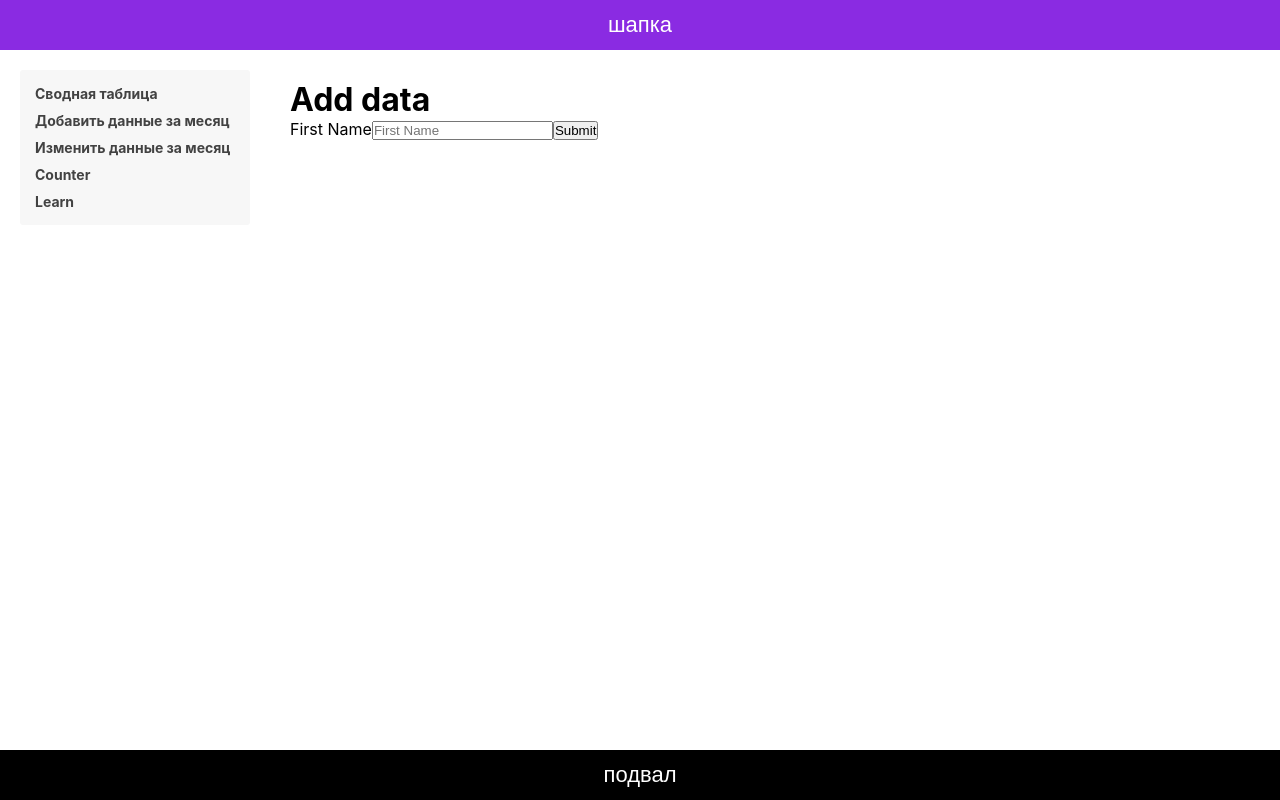
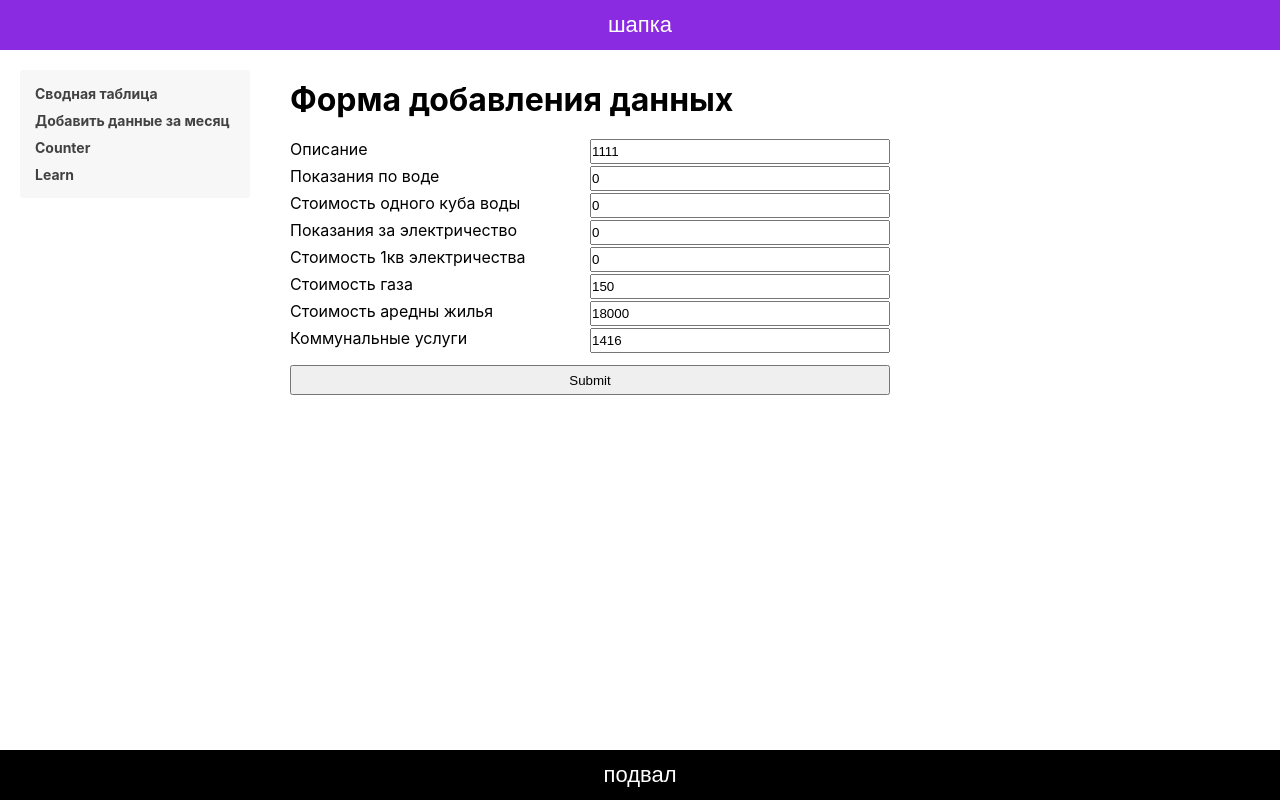
Before and after one commit to bakabk/payment-calculator, a React (Create React App) app: page /add-page in a window 1280 px wide. Built offline with nearby package versions, Linux system fonts and the light colour scheme.

Commit message:
правки formik

```diff
--- a/package.json
+++ b/package.json
@@ -26,7 +26,8 @@
     "react-scripts": "4.0.3",
     "react-virtualized": "^9.22.3",
     "react-window": "^1.8.6",
-    "typescript": "^4.1.6"
+    "typescript": "^4.1.6",
+    "yup": "^0.32.9"
   },
   "scripts": {
     "start": "react-scripts start",
--- a/src/Add.tsx
+++ /dev/null
@@ -1,39 +0,0 @@
-import * as React from 'react';
-import {
-    Formik,
-    FormikHelpers,
-    FormikProps,
-    Form,
-    Field,
-    FieldProps,
-} from 'formik';
-
-const initialValues = {
-    firstName: '' as string,
-};
-
-type MyFormValues = typeof initialValues;
-
-const Add: React.FC<{}> = () => {
-    return (
-        <div>
-            <h1>Add data</h1>
-            <Formik
-                initialValues={initialValues}
-                onSubmit={(values, actions) => {
-                    console.log({ values, actions });
-                    alert(JSON.stringify(values, null, 2));
-                    actions.setSubmitting(false);
-                }}
-            >
-                <Form>
-                    <label htmlFor="firstName">First Name</label>
-                    <Field id="firstName" name="firstName" placeholder="First Name" />
-                    <button type="submit">Submit</button>
-                </Form>
-            </Formik>
-        </div>
-    );
-};
-
-export default Add;
--- a/src/App.tsx
+++ b/src/App.tsx
@@ -3,8 +3,7 @@ import {Route, Switch, BrowserRouter as Router} from 'react-router-dom'
 import {Counter} from './features/counter/Counter';
 import Learn from './Learn';
 import Statistic from "./components/Statistic/Statistic";
-import Edit from './Edit';
-import Add from './Add';
+import Add from './features/addForm/Add';
 import Navigation from './components/navigation/Navigation';
 
 import './App.scss'
@@ -24,9 +23,6 @@ function App() {
                         <Switch>
                             <Route path="/add-page">
                                 <Add/>
-                            </Route>
-                            <Route path="/edit-page">
-                                <Edit/>
                             </Route>
                             <Route path="/counter">
                                 <Counter/>
--- a/src/Edit.tsx
+++ /dev/null
@@ -1,11 +0,0 @@
-import React from "react";
-
-const Edit: React.FC = () => {
-    return <div>
-        <h1>
-            Edit data
-        </h1>
-    </div>
-}
-
-export default Edit;
--- a/src/app/store.ts
+++ b/src/app/store.ts
@@ -1,9 +1,11 @@
 import { configureStore, ThunkAction, Action } from '@reduxjs/toolkit';
 import counterReducer from '../features/counter/counterSlice';
+import rentDataReducer from '../features/rentData/rentDataReducerSlice';
 
 export const store = configureStore({
   reducer: {
     counter: counterReducer,
+    rentData: rentDataReducer
   },
 });
 
--- a/src/components/Statistic/Statistic.tsx
+++ b/src/components/Statistic/Statistic.tsx
@@ -1,57 +1,21 @@
 import React from "react";
 import {Column, Table, AutoSizer} from 'react-virtualized';
 
-import 'react-virtualized/styles.css'; // only needs to be imported once
+import { useAppSelector } from '../../app/hooks';
+import {allRentData, IMetersData, dataType} from '../../features/rentData/rentDataReducerSlice'
+
+import 'react-virtualized/styles.css';
 import './Statistic.scss'
-
-type dataType = string | number | undefined;
-
-interface IMetersData {
-    [index: string]: dataType,
-    id?: number,
-    title?: string,
-    date?: number,
-    waterData?: number,
-    waterPrice?: number,
-    electricityData: number,
-    electricityPrice?: number,
-    gasPrice?: number,
-    rentPrice?: number,
-    serviceRentPrice?: number,
-}
-
-const metersData: Array<IMetersData> = [
-    {
-        id: 0,
-        title: 'за Май',
-        date: 1620301397791,
-        waterData: 10,
-        waterPrice: 70,
-        electricityData: 10,
-        electricityPrice: 40,
-        gasPrice: 150,
-        rentPrice: 20000,
-        serviceRentPrice: 1400
-    },
-    {
-        id: 1,
-        title: 'за Июль',
-        date: 1626361397791,
-        waterData: 15,
-        waterPrice: 70,
-        electricityData: 15,
-        electricityPrice: 40,
-        gasPrice: 150,
-        rentPrice: 20000,
-        serviceRentPrice: 1400
-    }
-];
 
 interface IPreparedData extends IMetersData {
     waterCost?: number,
     electricityCost?: number,
     total?: number
 }
+
+//добавить кнопки
+// изменения
+//копировать расчет
 
 const collumnsMap = {
     title: "Описание",
@@ -72,7 +36,7 @@ interface ICollumnsMap {
     [index: string] : string
 }
 
-const prepareRow = (index: number): IPreparedData => {
+const prepareRow = (index: number, metersData: Array<IMetersData>): IPreparedData => {
     const nonFirstMonthRent: boolean = index !== 0;
     const currentMonthData: IMetersData = metersData[index];
 
@@ -117,8 +81,10 @@ type rowGetterType = {
 }
 
 const Statistic: React.FC = () => {
+    const metersData = useAppSelector(allRentData);
+
     const handleRowGetter = ({index}: rowGetterType) => {
-        return prepareRow(index);
+        return prepareRow(index, metersData);
     };
 
     const prepareColumns = (data: ICollumnsMap) => {
--- a/src/components/navigation/Navigation.tsx
+++ b/src/components/navigation/Navigation.tsx
@@ -6,7 +6,6 @@ import './Navigation.scss'
 const navigationList = [
     {title: 'Сводная таблица', url: '/'},
     {title: 'Добавить данные за месяц', url: '/add-page'},
-    {title: 'Изменить данные за месяц', url: '/edit-page'},
     {title: 'Counter', url: '/counter'},
     {title: 'Learn', url: '/learn'}
 ];
--- /dev/null
+++ b/src/features/addForm/Add.scss
@@ -0,0 +1,31 @@
+.add-form {
+  &__title {
+    margin-bottom: 20px;
+  }
+
+  &__from {
+    display: grid;
+    grid-template-columns: 700px;
+    grid-template-rows: repeat(8, 25px) 40px;
+    grid-row-gap: 2px;
+  }
+
+  &__input-wrapper {
+    display: grid;
+    grid-template-columns: 300px 300px 100px;
+  }
+
+  &__input_error {
+    border: 1px solid red;
+    border-radius: 2px;
+  }
+
+  &__input_error-text {
+    color: red;
+  }
+
+  &__submit {
+    width: 600px;
+    margin-top: 10px;
+  }
+}
--- /dev/null
+++ b/src/features/addForm/Add.tsx
@@ -0,0 +1,147 @@
+import * as React from 'react';
+import {
+    Formik,
+    Form,
+    useField
+} from 'formik';
+import * as Yup from 'yup';
+
+import { useAppDispatch } from '../../app/hooks';
+import {addData, IMetersData} from '../rentData/rentDataReducerSlice';
+
+import './Add.scss';
+
+const initialValues: IMetersData = {
+    id: new Date().getTime(),
+    date: new Date(),
+    electricityData: 0,
+    electricityPrice: 0,
+    gasPrice: 150,
+    rentPrice: 18000,
+    serviceRentPrice: 1416,
+    title: '1111',
+    waterData: 0,
+    waterPrice: 0
+};
+
+interface IInputProp {
+    name: string,
+    placeholder: string,
+    title: string
+}
+
+const formInputs: Array<IInputProp> = [
+    {
+        title: 'Описание',
+        name: 'title',
+        placeholder: 'Title'
+    },
+    {
+        title: 'Показания по воде',
+        name: 'waterData',
+        placeholder: '0'
+    },
+    {
+        title: 'Стоимость одного куба воды',
+        name: 'waterPrice',
+        placeholder: '0'
+    },
+    {
+        title: 'Показания за электричество',
+        name: 'electricityData',
+        placeholder: '0'
+    },
+    {
+        title: 'Стоимость 1кв электричества',
+        name: 'electricityPrice',
+        placeholder: '0'
+    },
+    {
+        title: 'Стоимость газа',
+        name: 'gasPrice',
+        placeholder: '150'
+    },
+    {
+        title: 'Стоимость аредны жилья',
+        name: 'rentPrice',
+        placeholder: '18000'
+    },
+    {
+        title: 'Коммунальные услуги',
+        name: 'serviceRentPrice',
+        placeholder: '1416'
+    },
+];
+
+const MyTextInput = ({ title, ...props }: IInputProp): JSX.Element => {
+    const [field, meta] = useField(props);
+    const hasError = meta.touched && meta.error;
+    let classes = 'add-form__input';
+    if (hasError) {
+        classes += ' add-form__input_error';
+    }
+
+    return (
+        <div className='add-form__input-wrapper'>
+            <label htmlFor={props.name}>{title}</label>
+            <input type="text" className={classes} {...field} {...props}/>
+            {hasError ? (
+                <div className="add-form__input_error-text">{meta.error}</div>
+            ) : null}
+        </div>
+    );
+};
+
+const prepareFormInputs = (data: Array<IInputProp>):Array<JSX.Element> => {
+    return data.map((inputData: IInputProp, i: number) => (<React.Fragment key={i}>
+            <MyTextInput
+                title={inputData.title}
+                name={inputData.name}
+                placeholder={inputData.placeholder}
+            />
+        </React.Fragment>
+))}
+
+const Add: React.FC<{}> = () => {
+    const dispatch = useAppDispatch();
+
+    return (
+        <div className='add-form'>
+            <h1 className='add-form__title'>Форма добавления данных</h1>
+            <Formik
+                initialValues={initialValues}
+                validationSchema={Yup.object({
+                    id: Yup.number().required('Required'),
+                    date: Yup.date().default(function () {
+                        return new Date();
+                    }),
+                    electricityData: Yup.number().required('Required'),
+                    electricityPrice: Yup.number().required('Required'),
+                    gasPrice: Yup.number().required('Required'),
+                    rentPrice: Yup.number().required('Required'),
+                    serviceRentPrice: Yup.number().required('Required'),
+                    title: Yup.string().required('Required'),
+                    waterData: Yup.number().required('Required'),
+                    waterPrice: Yup.number().required('Required')
+                })}
+                onSubmit={(values, actions) => {
+                    console.log('>>>onSubmit', { values, actions });
+                    actions.setSubmitting(false);
+                    dispatch(addData(values));
+                }}
+            >
+                {formProps => {
+                    const isDiasabled = !formProps.isValid;
+
+                    return <Form className="add-form__from">
+                        {prepareFormInputs(formInputs)}
+
+                        <button disabled={isDiasabled} className='add-form__submit' type="submit">Submit</button>
+                    </Form>
+                }}
+            </Formik>
+        </div>
+    );
+};
+
+export default Add;
--- /dev/null
+++ b/src/features/rentData/rentDataReducerSlice.ts
@@ -0,0 +1,62 @@
+import { createSlice, PayloadAction } from '@reduxjs/toolkit';
+
+import {RootState} from "../../app/store";
+
+export type dataType = string | number | undefined | Date;
+
+export interface IMetersData {
+    [index: string]: dataType,
+    id?: number,
+    title?: string,
+    date?: Date,
+    waterData?: number,
+    waterPrice?: number,
+    electricityData: number,
+    electricityPrice?: number,
+    gasPrice?: number,
+    rentPrice?: number,
+    serviceRentPrice?: number,
+}
+
+const initialState: Array<IMetersData> = [
+    {
+        id: 0,
+        title: 'за Май',
+        date: new Date(1620361397791),
+        waterData: 10,
+        waterPrice: 70,
+        electricityData: 10,
+        electricityPrice: 40,
+        gasPrice: 150,
+        rentPrice: 20000,
+        serviceRentPrice: 1400
+    },
+    {
+        id: 1,
+        title: 'за Июль',
+        date: new Date(1626361397791),
+        waterData: 15,
+        waterPrice: 70,
+        electricityData: 15,
+        electricityPrice: 40,
+        gasPrice: 150,
+        rentPrice: 20000,
+        serviceRentPrice: 1400
+    }
+];
+
+export const rentDataSlice = createSlice({
+    name: 'rentData',
+    initialState,
+    reducers: {
+        addData: (state, action: PayloadAction<IMetersData>) => {
+            state.push(action.payload);
+        }
+    }
+})
+
+export const { addData } = rentDataSlice.actions;
+
+export const allRentData = (state: RootState) => state.rentData;
+
+export default rentDataSlice.reducer;
```
Also changed, not shown: 1 other file (tests, documents, lock files or other folders).
